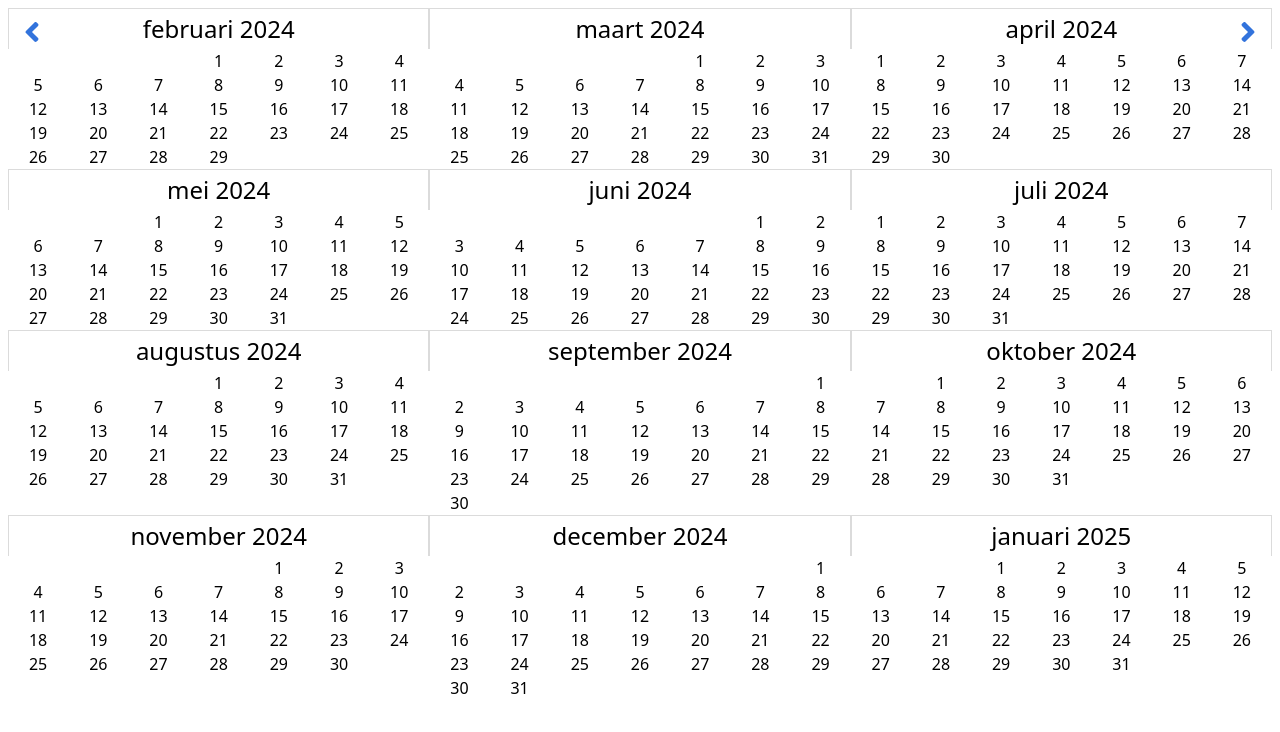
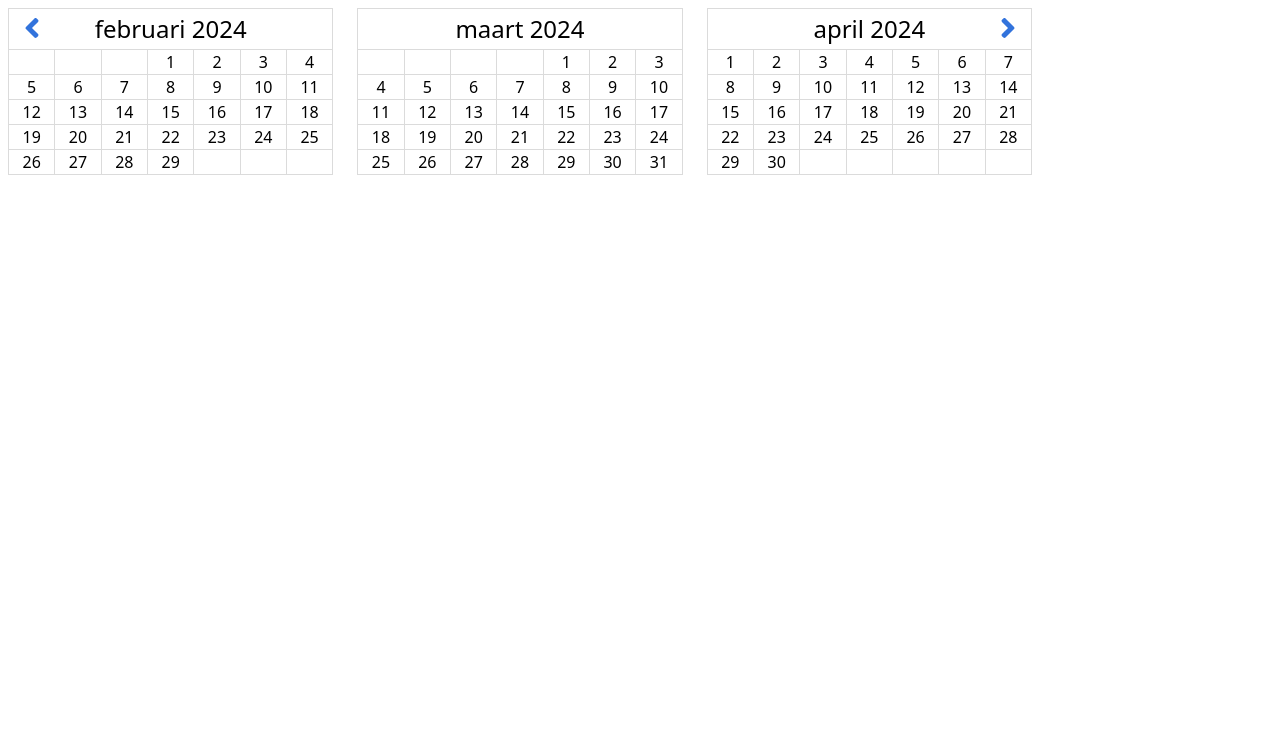
Before and after one commit to helpermedia/helper-react-calendar, a React (Vite) app: page / in a window 1280 px wide. Shown: the top 732 px of the page. Built offline with nearby package versions, Linux system fonts and the light colour scheme.

Commit message:
Border around calendar days

```diff
--- a/src/main.tsx
+++ b/src/main.tsx
@@ -6,6 +6,6 @@ import { nl } from 'date-fns/locale'
 
 ReactDOM.createRoot(document.getElementById('root')!).render(
   <React.StrictMode>
-    <Calendar numberOfMonths={12} locale={nl}/>
+    <Calendar numberOfMonths={3} locale={nl}/>
   </React.StrictMode>,
 )
--- a/src/styles.scss
+++ b/src/styles.scss
@@ -33,8 +33,14 @@ $gap: 1.5rem;
   display: flex;
   flex-wrap: wrap;
   flex-direction: row;
+  max-width: $breakpoint-desktop;
   .cal-month {
-    flex: 0 0 calc(1/3 * 100%);
+    flex: 0 0 calc((1/3 * 100%) - ($gap * 2 / 3));
+    margin-bottom: $gap;
+    margin-left: $gap;
+    &:nth-child(3n+3) {
+      margin-left: 0;
+    }
   }
 }
 
@@ -42,9 +48,7 @@ $gap: 1.5rem;
   font-size: 1.5rem;
   line-height: 2.5rem;
   height: 2.5rem;
-  border-top: 1px solid $border-color;
-  border-right: 1px solid $border-color;
-  border-left: 1px solid $border-color;
+  border: 1px solid $border-color;
   text-align: center;
 }
 
@@ -52,7 +56,7 @@ $gap: 1.5rem;
 .cal-prev, .cal-next {
   cursor: pointer;
   position: absolute;
-  top: .5rem;
+  top: .25rem;
   background: none;
   border: none;
   margin: 0;
@@ -77,10 +81,13 @@ $gap: 1.5rem;
   display: flex;
   flex-wrap: wrap;
   flex-direction: row;
+  border-right: 1px solid $border-color;
 }
 
 .cal-day {
-  flex: 0 0 calc(1/7 * 100%);
+  flex: 0 0 calc((1/7 * 100%) - 1px);
   text-align: center;
   vertical-align: middle;
+  border-left: 1px solid $border-color;
+  border-bottom: 1px solid $border-color;
 }
```
